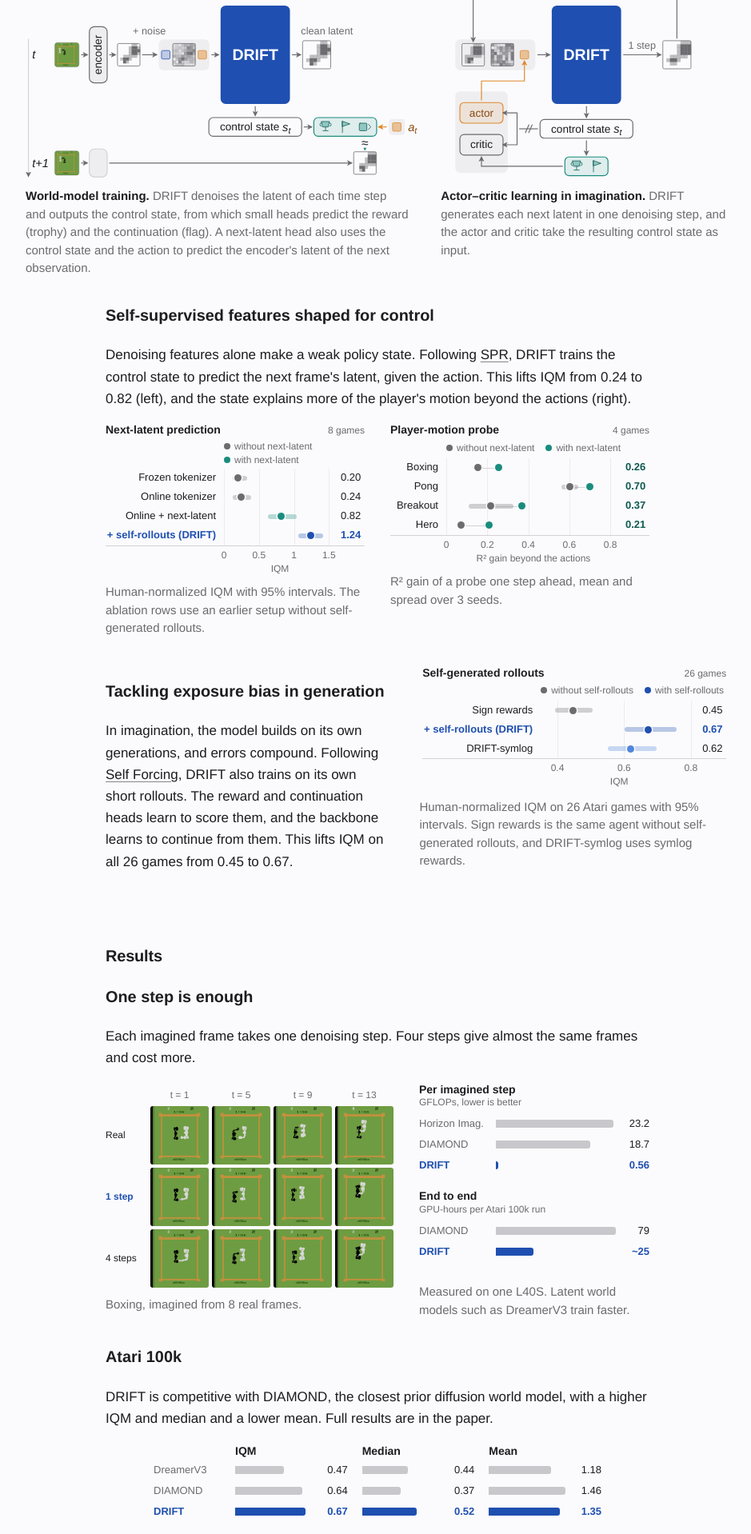
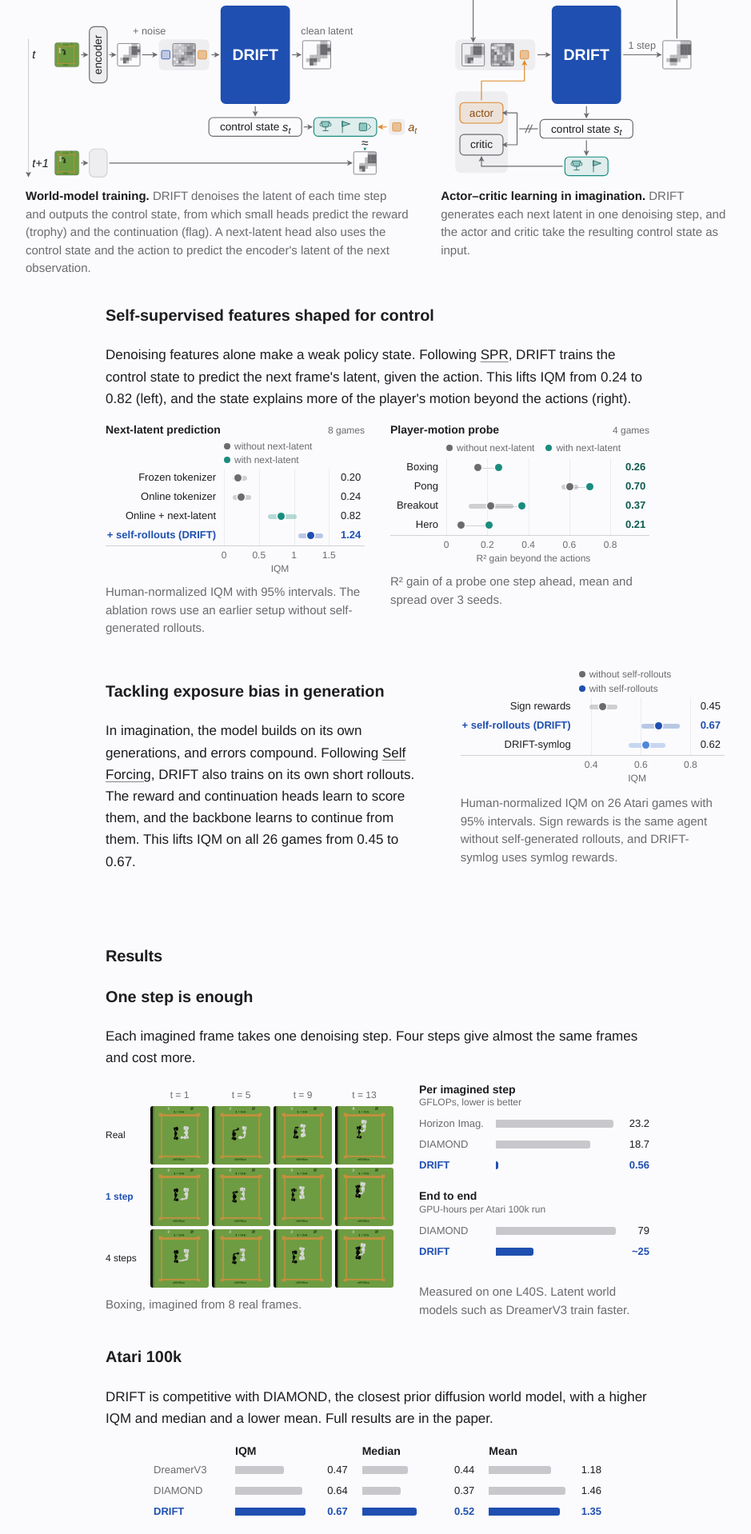
Before and after one commit to rabiulcste/rabiulcste.github.io, a Jekyll site: the page built from drift-world-model/index.html, in a window 1280 px wide. Shown: the part 2071-3989 px from the top of the page at 80% size, without its empty margins (168-1107 px from the left). Built offline with Jekyll 4.4.1, drawn with Linux system fonts in a browser that asks for light colours.

Commit message:
DRIFT page: narrower self-rollouts plot without its own title

```diff
--- a/css/project.css
+++ b/css/project.css
@@ -310,7 +310,9 @@ footer.site a { color: var(--muted); text-decoration: none; }
 .drift-probe .drift-abl-row { grid-template-columns: 70px minmax(0, 1fr) 36px; }
 .drift-probe .drift-abl-ax { padding-left: 70px; }
 .drift-abl--narrow { max-width: 380px; }
-.drift-split .drift-abl--narrow { max-width: 380px; }
+.drift-split .drift-abl--narrow { max-width: 330px; margin: 0; }
+.drift-split > .fig { max-width: 330px; }
+.drift-split { grid-template-columns: minmax(0, 1.2fr) minmax(0, 1fr); }
 .drift-bar { height: 26px; grid-template-columns: 96px minmax(0, 1fr) 40px; }
 .drift-bar-trk { height: 10px; }
 .drift-bars-sub { margin-bottom: 6px; }
@@ -343,7 +345,8 @@ footer.site a { color: var(--muted); text-decoration: none; }
     .drift-pair .drift-abl:not(.drift-probe) .drift-abl-row { grid-template-columns: 150px minmax(0, 1fr) 38px; }
     .drift-pair .drift-probe-key { font-size: 12px; }
     .drift-split { grid-template-columns: minmax(0, 1fr); gap: 16px; }
-    .drift-split > .fig { padding: 0 12px; }
+    .drift-split > .fig { padding: 0 12px; max-width: none; }
+    .drift-split .drift-abl--narrow { max-width: none; }
     .drift-abl--narrow .drift-abl-row { grid-template-columns: 150px minmax(0, 1fr) 38px; }
     .drift-abl--narrow .drift-abl-ax { padding-left: 150px; padding-right: 38px; }
     .drift-frames { max-width: calc(100% - 24px); gap: 5px; }
--- a/drift-world-model/index.html
+++ b/drift-world-model/index.html
@@ -337,7 +337,7 @@ bibtex: |
 </div>
     <figure class="fig">
 <div class="drift-abl drift-abl--narrow" role="img" aria-label="IQM human-normalized score with 95% intervals on 26 Atari games: Sign rewards 0.45 [0.39, 0.50], + self-rollouts (DRIFT) 0.67 [0.60, 0.76], DRIFT-symlog 0.62 [0.55, 0.70].">
-<div class="drift-abl-head"><span>Self-generated rollouts</span><span class="drift-abl-note">26 games</span></div>
+
 <div class="drift-abl-row drift-abl-leg"><span></span><span class="drift-leg"><span class="drift-leg-base">without self-rollouts</span><span class="drift-leg-sf">with self-rollouts</span></span></div>
 <div class="drift-abl-row drift-abl--base"><span class="drift-abl-lab"><span class="lab-full">Sign rewards</span><span class="lab-short">Sign rewards</span></span><span class="drift-abl-trk"><i class="gl" style="left:10.64%"></i><i class="gl" style="left:53.19%"></i><i class="gl" style="left:95.74%"></i><b class="band" style="left:9.06%;width:23.91%"></b><b class="dot" style="left:20.67%"></b></span><span class="drift-abl-val">0.45</span></div>
 <div class="drift-abl-row drift-abl--sf"><span class="drift-abl-lab"><span class="lab-full">+ self-rollouts (DRIFT)</span><span class="lab-short">+ self-rollouts (DRIFT)</span></span><span class="drift-abl-trk"><i class="gl" style="left:10.64%"></i><i class="gl" style="left:53.19%"></i><i class="gl" style="left:95.74%"></i><b class="band" style="left:53.69%;width:32.98%"></b><b class="dot" style="left:68.71%"></b></span><span class="drift-abl-val">0.67</span></div>
```
